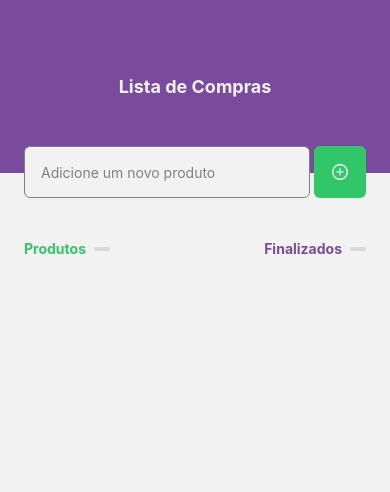
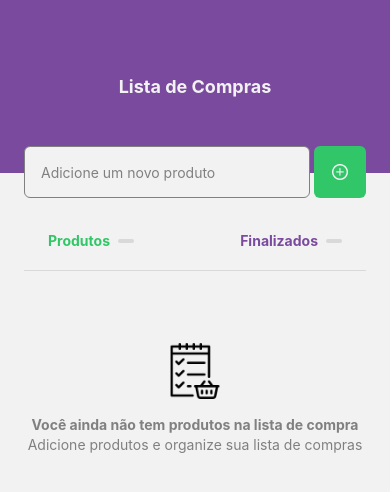
Before and after one commit to GustavoAula/atividade-pratica, a React Native app: screen / in a window 390 px wide. Shown: the top 492 px of the page. Built offline with nearby package versions, Linux system fonts and the light colour scheme.

Commit message:
Mensagem lista vazia

```diff
--- a/src/screen/home/index.tsx
+++ b/src/screen/home/index.tsx
@@ -1,4 +1,4 @@
-import { Image, Text, TextInput, TouchableOpacity, View } from "react-native";
+import { FlatList, Image, Text, TextInput, TouchableOpacity, View } from "react-native";
 import { styles } from "./styles";
 
 export function Home() {
@@ -19,7 +19,6 @@ export function Home() {
                 <Image source={require("../../../assets/plus.png")} />
             </TouchableOpacity>
             </View>
-        </View>
 
         <View style={styles.contadores}>
           <View style={styles.contadoresBox}>
@@ -32,6 +31,20 @@ export function Home() {
           </View>
         </View>
 
+        <View style={styles.listaVazia}>
+            <Image
+            source={require("../../../assets/lista.png")}
+            style={styles.imagemLista}
+            />
+            <Text style={styles.txtListaVazia1}>
+            Você ainda não tem produtos na lista de compra
+            </Text>
+            <Text style={styles.txtListaVazia2}>
+            Adicione produtos e organize sua lista de compras
+            </Text>
+        </View>
+
+        </View>
     </View>
 
     );
--- a/src/screen/home/styles.tsx
+++ b/src/screen/home/styles.tsx
@@ -83,4 +83,43 @@ export const styles = StyleSheet.create({
         fontSize: 14,
         marginRight: 8,
     },
+    baixo: {
+        flex: 1,
+        backgroundColor: '#f2f2f2',
+        paddingHorizontal: 24,
+        alignItems: 'stretch',
+        justifyContent: 'flex-start',
+    },
+
+    txtListaVazia1: {
+        color: '#808080',
+        textAlign: 'center',
+        fontSize: 14,
+        fontWeight: '700',
+        lineHeight: 19.6
+    },
+    txtListaVazia2: {
+        color: '#808080',
+        textAlign: 'center',
+        fontSize: 14,
+        fontWeight: '400',
+        lineHeight: 19.6
+    },
+
+    imagemLista:{
+        marginTop: 48,
+        marginBottom: 16,
+        width: 56,
+        height: 56
+    },
+
+    listaVazia:{
+        width: '100%',
+        justifyContent: "center",
+        alignItems: "center",
+        marginTop: 21,
+        borderTopWidth:1,
+        borderTopColor:"#D9D9D9",
+        paddingVertical: 24,
+    }
   });
```
Also changed, not shown: assets/lista.png (added).
